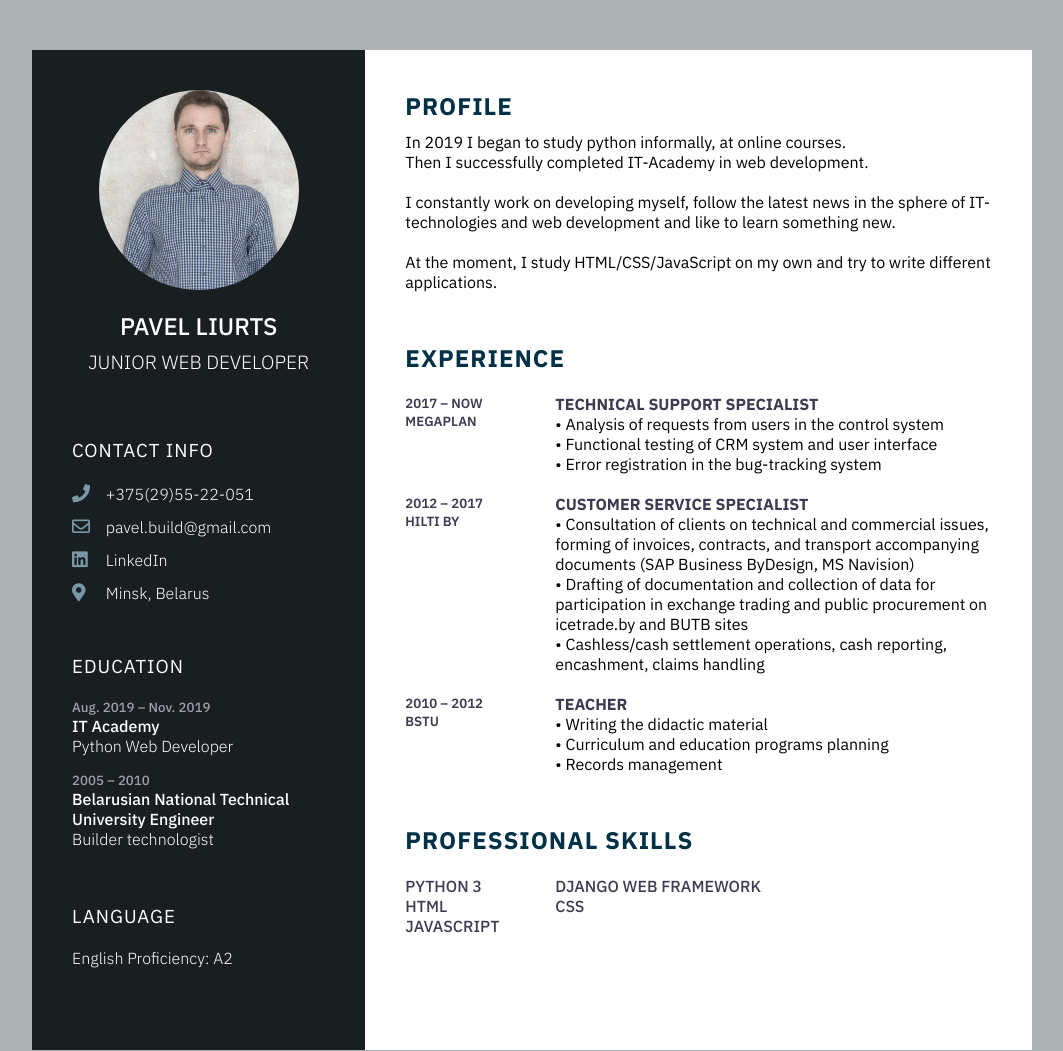
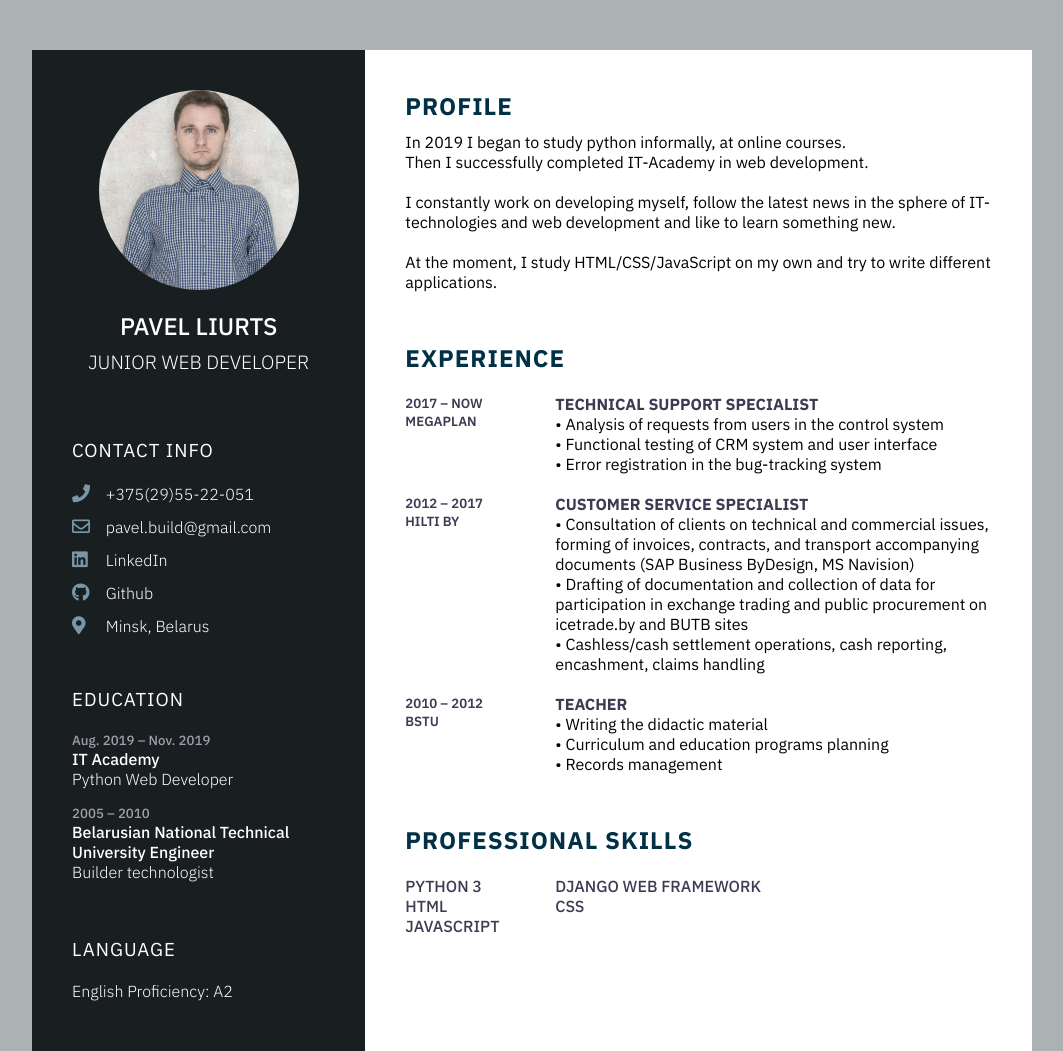
Before and after one commit to PavelLiurts/rsschool-cv, a plain HTML site: page index.html in a window 1280 px wide. Shown: the whole page, without its empty margins (108-1171 px from the left). Drawn offline with Linux system fonts and the light colour scheme.

Commit message:
docs:update cv

```diff
--- a/index.html
+++ b/index.html
@@ -39,6 +39,10 @@
                         <span class="description"><a href="https://www.linkedin.com/in/pavel-liurts/">LinkedIn</a></span>
                     </li>
                     <li>
+                        <span class="icon"><i class="fab fa-github"></i></span>
+                        <span class="description"><a href="https://github.com/PavelLiurts">Github</a></span>
+                    </li>
+                    <li>
                         <span class="icon"><i class="fas fa-map-marker-alt"></i></span>
                         <span class="description">Minsk, Belarus</span>
                     </li>
@@ -67,7 +71,6 @@
                     <li>
                         <span class="description">English Proficiency: A2</span>
                     </li>
-
                 </ul>
             </div>
         </div>
```
